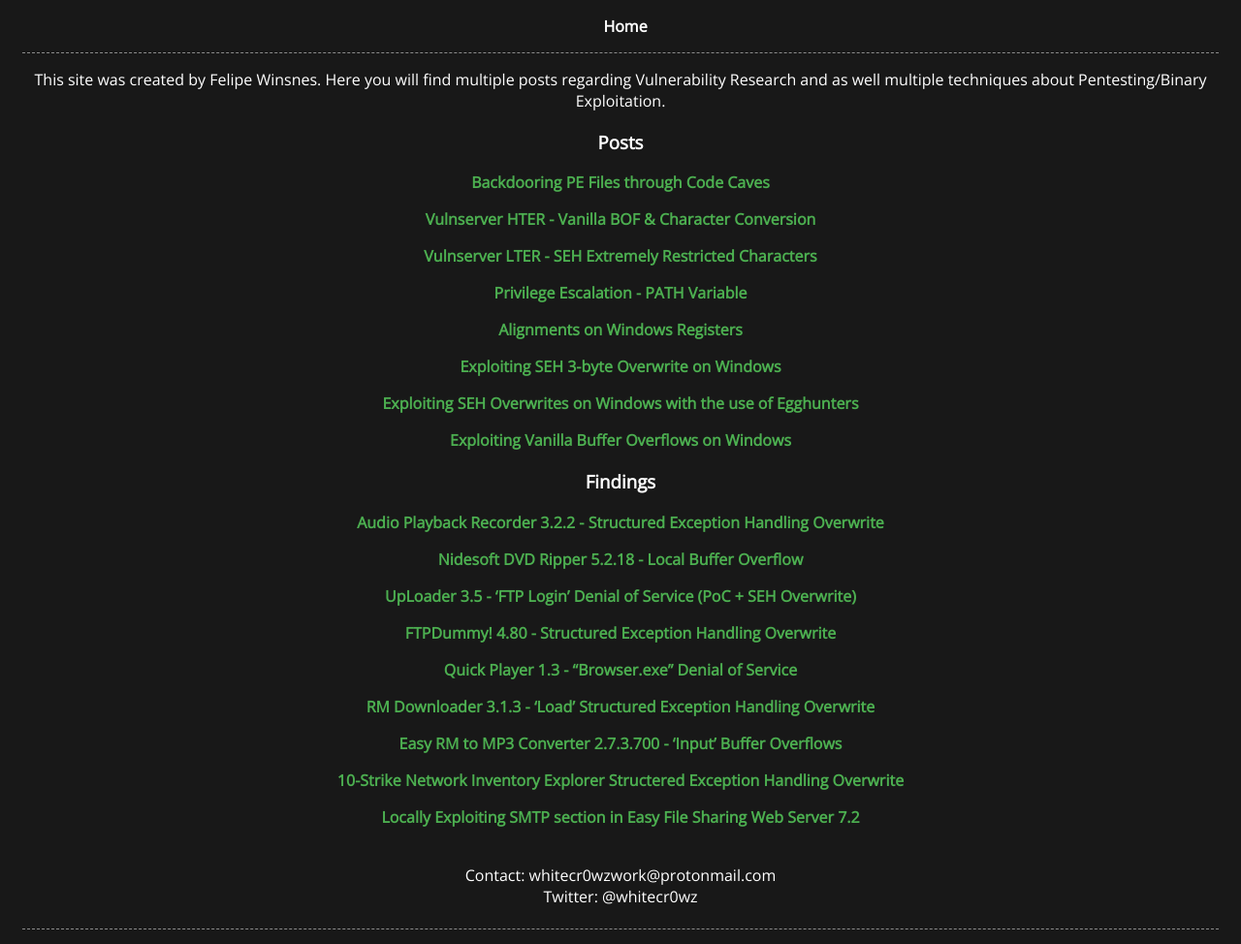
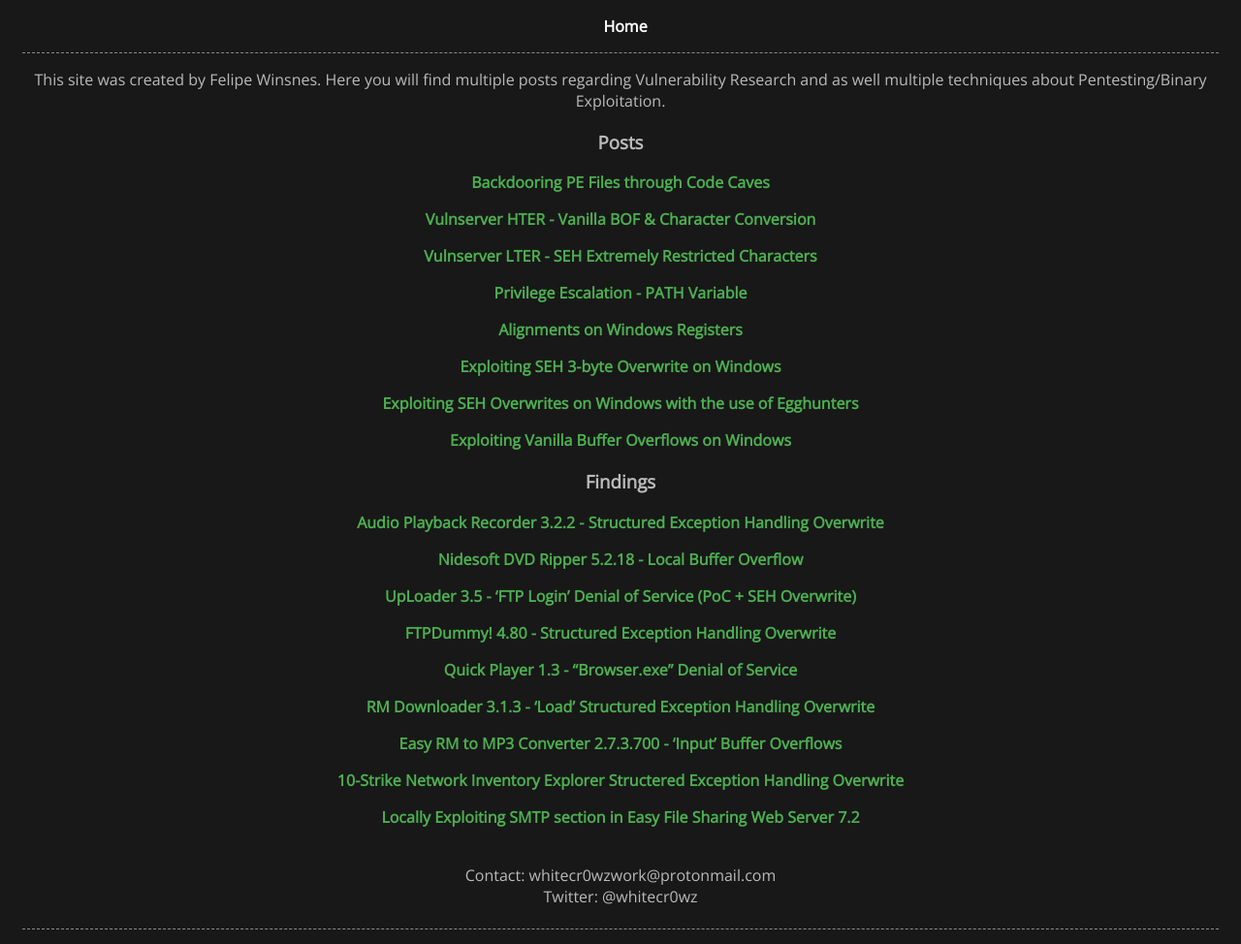
Before and after one commit to whitecr0wz/whitecr0wz.github.io, a Jekyll site: the page built from index.md, in a window 1280 px wide. Shown: the whole page at 97% size. Built offline with Jekyll 4.4.1, drawn with Linux system fonts in a browser that asks for light colours.

Commit message:
Update style.css

```diff
--- a/assets/css/style.css
+++ b/assets/css/style.css
@@ -31,7 +31,7 @@
 
 body {
 	background-color: #181818; /*rgba(0,0,0,0.97);*/
-	color: rgba(255,255,255);
+	color: rgba(255,255,255,0.7);
 	font-family: "Open Sans";
 }
 
```
